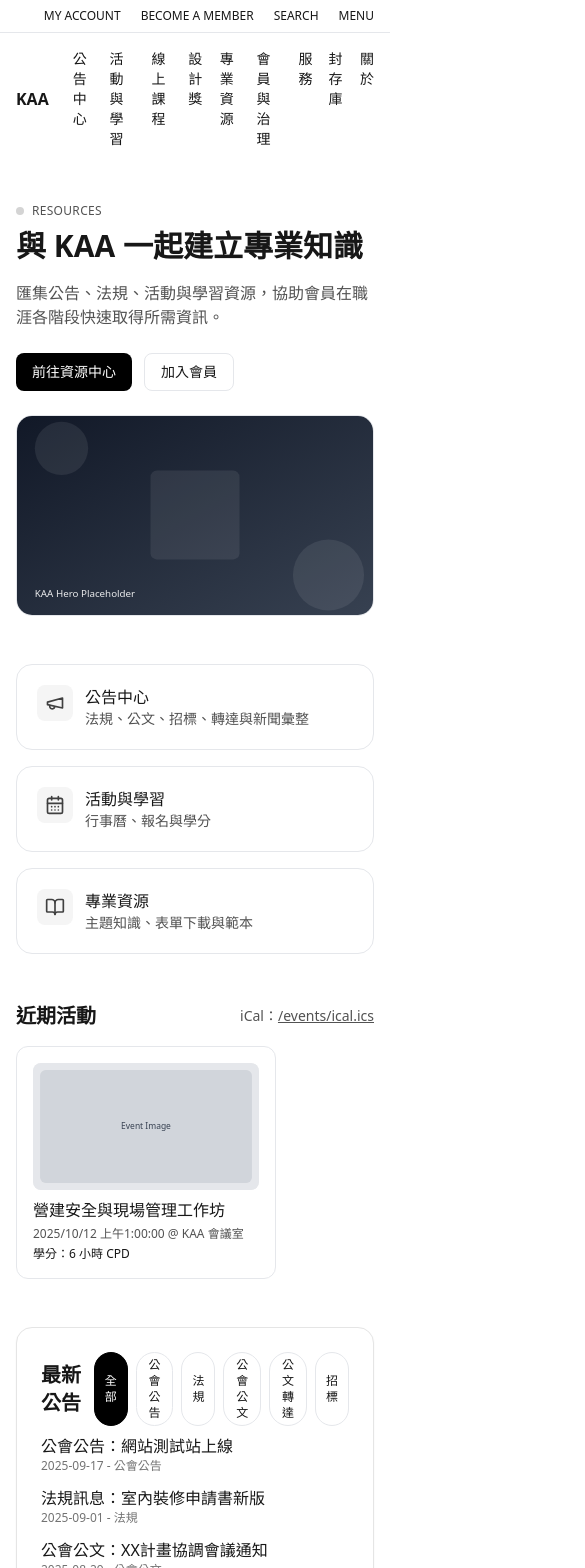
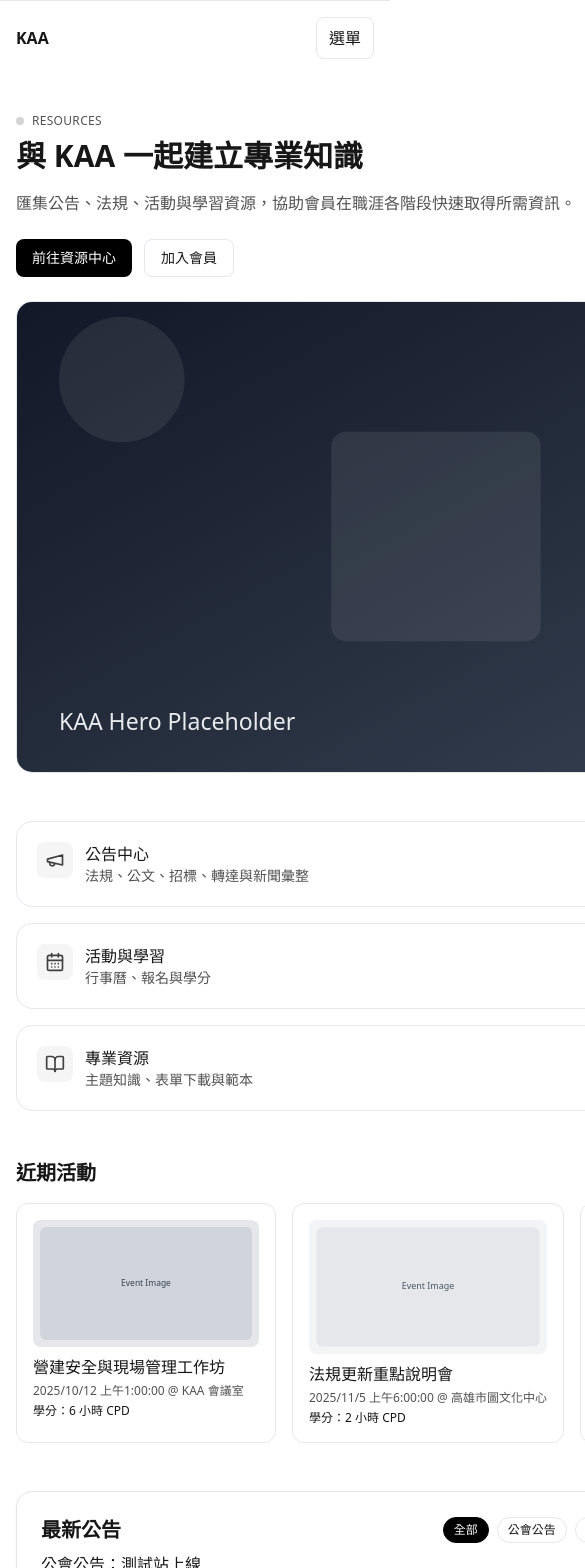
Before and after one commit to thinklab-architects/KAA_website, a Next.js app: page / in a window 390 px wide. Shown: the top 1568 px of the page, 585 px wide, since content can reach past the window. Built offline with nearby package versions, Linux system fonts and the light colour scheme.

Commit message:
feat: mobile nav + expand sample data (news/events/courses/awards/resources)

```diff
--- a/app/layout.tsx
+++ b/app/layout.tsx
@@ -1,5 +1,5 @@
 import "./globals.css";
-import Link from "next/link";
+import SiteHeader from "@/components/SiteHeader";
 
 export const metadata = {
   title: "高雄市建築師公會 KAA",
@@ -10,30 +10,7 @@ export default function RootLayout({ children }: { children: React.ReactNode })
   return (
     <html lang="zh-Hant-TW">
       <body>
-        <header className="bg-white">
-          <div className="border-b">
-            <div className="container py-2 text-xs flex items-center justify-end gap-5">
-              <Link href="#">MY ACCOUNT</Link>
-              <Link href="/membership/">BECOME A MEMBER</Link>
-              <Link href="/news/">SEARCH</Link>
-              <Link href="#">MENU</Link>
-            </div>
-          </div>
-          <nav className="container py-4 flex items-center gap-6">
-            <Link href="/" className="font-semibold">KAA</Link>
-            <div className="flex gap-4 text-sm">
-              <Link href="/news/">公告中心</Link>
-              <Link href="/events/">活動與學習</Link>
-              <Link href="/courses/">線上課程</Link>
-              <Link href="/awards/">設計獎</Link>
-              <Link href="/resources/">專業資源</Link>
-              <Link href="/membership/">會員與治理</Link>
-              <Link href="/services/">服務</Link>
-              <Link href="/archive/">封存庫</Link>
-              <Link href="/about/">關於</Link>
-            </div>
-          </nav>
-        </header>
+        <SiteHeader />
         <main className="container py-8">{children}</main>
         <footer className="mt-20 border-t">
           <div className="container py-10 text-sm text-neutral-600">
--- /dev/null
+++ b/components/SiteHeader.tsx
@@ -0,0 +1,59 @@
+"use client";
+import Link from "next/link";
+import { useState } from "react";
+
+export default function SiteHeader() {
+  const [open, setOpen] = useState(false);
+  const toggle = () => setOpen((v) => !v);
+  const close = () => setOpen(false);
+
+  const links = [
+    { href: "/news/", label: "公告中心" },
+    { href: "/events/", label: "活動與學習" },
+    { href: "/courses/", label: "線上課程" },
+    { href: "/awards/", label: "設計獎" },
+    { href: "/resources/", label: "專業資源" },
+    { href: "/membership/", label: "會員與治理" },
+    { href: "/services/", label: "服務" },
+    { href: "/archive/", label: "封存庫" },
+    { href: "/about/", label: "關於" },
+  ];
+
+  return (
+    <header className="bg-white">
+      <div className="border-b">
+        <div className="container py-2 text-xs hidden md:flex items-center justify-end gap-5">
+          <Link href="#">MY ACCOUNT</Link>
+          <Link href="/membership/">BECOME A MEMBER</Link>
+          <Link href="/news/">SEARCH</Link>
+          <Link href="#">MENU</Link>
+        </div>
+      </div>
+
+      <nav className="container py-4 flex items-center justify-between gap-6">
+        <Link href="/" className="font-semibold">KAA</Link>
+        <button aria-label="Menu" className="md:hidden px-3 py-2 rounded-lg border" onClick={toggle}>
+          選單
+        </button>
+        <div className="hidden md:flex gap-4 text-sm">
+          {links.map((l) => (
+            <Link key={l.href} href={l.href}>{l.label}</Link>
+          ))}
+        </div>
+      </nav>
+
+      {/* Mobile drawer */}
+      {open ? (
+        <div className="md:hidden border-t">
+          <div className="container py-3 grid gap-2 text-sm">
+            {links.map((l) => (
+              <Link key={l.href} href={l.href} onClick={close} className="py-2">
+                {l.label}
+              </Link>
+            ))}
+          </div>
+        </div>
+      ) : null}
+    </header>
+  );
+}
--- a/data/awards.json
+++ b/data/awards.json
@@ -16,5 +16,13 @@
       { "title": "山城之光", "team": "CC 建築師事務所", "category": "建築" },
       { "title": "木色居所", "team": "DD 建築師事務所", "category": "室內建築" }
     ]
+  },
+  {
+    "year": 2023,
+    "name": "仁和賞",
+    "categories": ["建築"],
+    "winners": [
+      { "title": "向陽之庭", "team": "EE 建築師事務所", "category": "建築" }
+    ]
   }
 ]
--- a/data/courses.json
+++ b/data/courses.json
@@ -8,5 +8,17 @@
       { "title": "導論", "duration": "15:20" },
       { "title": "設計重點", "duration": "34:12" }
     ]
+  },
+  {
+    "id": "course-002",
+    "title": "建築耐震與細部設計",
+    "format": "on-demand",
+    "credits": { "hours": 3, "type": "CPD" }
+  },
+  {
+    "id": "course-003",
+    "title": "無障礙設計實務",
+    "format": "live",
+    "credits": { "hours": 2, "type": "CPD" }
   }
 ]
--- a/data/events.json
+++ b/data/events.json
@@ -8,5 +8,24 @@
     "isCPD": true,
     "credits": { "hours": 6, "type": "CPD" },
     "status": "open"
+  },
+  {
+    "id": "evt-2025-11-05",
+    "title": "法規更新重點說明會",
+    "start": "2025-11-05T14:00:00+08:00",
+    "end": "2025-11-05T16:30:00+08:00",
+    "venue": "高雄市圖文化中心",
+    "isCPD": true,
+    "credits": { "hours": 2, "type": "CPD" },
+    "status": "open"
+  },
+  {
+    "id": "evt-2025-12-20",
+    "title": "會員聯誼與年終分享",
+    "start": "2025-12-20T18:30:00+08:00",
+    "end": "2025-12-20T21:00:00+08:00",
+    "venue": "KAA 交誼廳",
+    "isCPD": false,
+    "status": "open"
   }
 ]
--- a/data/news.json
+++ b/data/news.json
@@ -1,7 +1,7 @@
 [
   {
     "id": "2025-09-17-001",
-    "title": "公會公告：網站測試站上線",
+    "title": "公會公告：測試站上線",
     "category": "公會公告",
     "published_at": "2025-09-17",
     "summary": "上線一版 KAA 測試站以供預覽，後續將逐步接上 CMS 與搜尋。",
@@ -46,5 +46,21 @@
     "published_at": "2025-09-03",
     "summary": "開標日期與投標資格詳見招標文件。",
     "attachments": []
+  },
+  {
+    "id": "2025-08-15-030",
+    "title": "公會公告：官網資訊架構調整",
+    "category": "公會公告",
+    "published_at": "2025-08-15",
+    "summary": "導覽改為：公告中心／活動與學習／設計獎／專業資源／會員與治理／關於。",
+    "attachments": []
+  },
+  {
+    "id": "2025-07-20-012",
+    "title": "法規訊息：耐震設計規範更新重點",
+    "category": "法規",
+    "published_at": "2025-07-20",
+    "summary": "新增低樓層加速度修正與構造細節補充，敬請留意。",
+    "attachments": []
   }
 ]
--- a/data/resources.json
+++ b/data/resources.json
@@ -1,5 +1,7 @@
 [
   { "slug": "codes", "title": "法規與規範", "description": "建築法令、耐震、無障礙等專題彙整" },
   { "slug": "templates", "title": "範本與表單", "description": "常用下載、文件樣板與操作指引" },
-  { "slug": "sustainability", "title": "淨零與永續", "description": "永續建築、碳管理與案例" }
+  { "slug": "sustainability", "title": "淨零與永續", "description": "永續建築、碳管理與案例" },
+  { "slug": "bim", "title": "BIM 與數位交付", "description": "流程、標準與工具" },
+  { "slug": "practice", "title": "事務所實務", "description": "契約、報價、流程與風險控管" }
 ]
```
